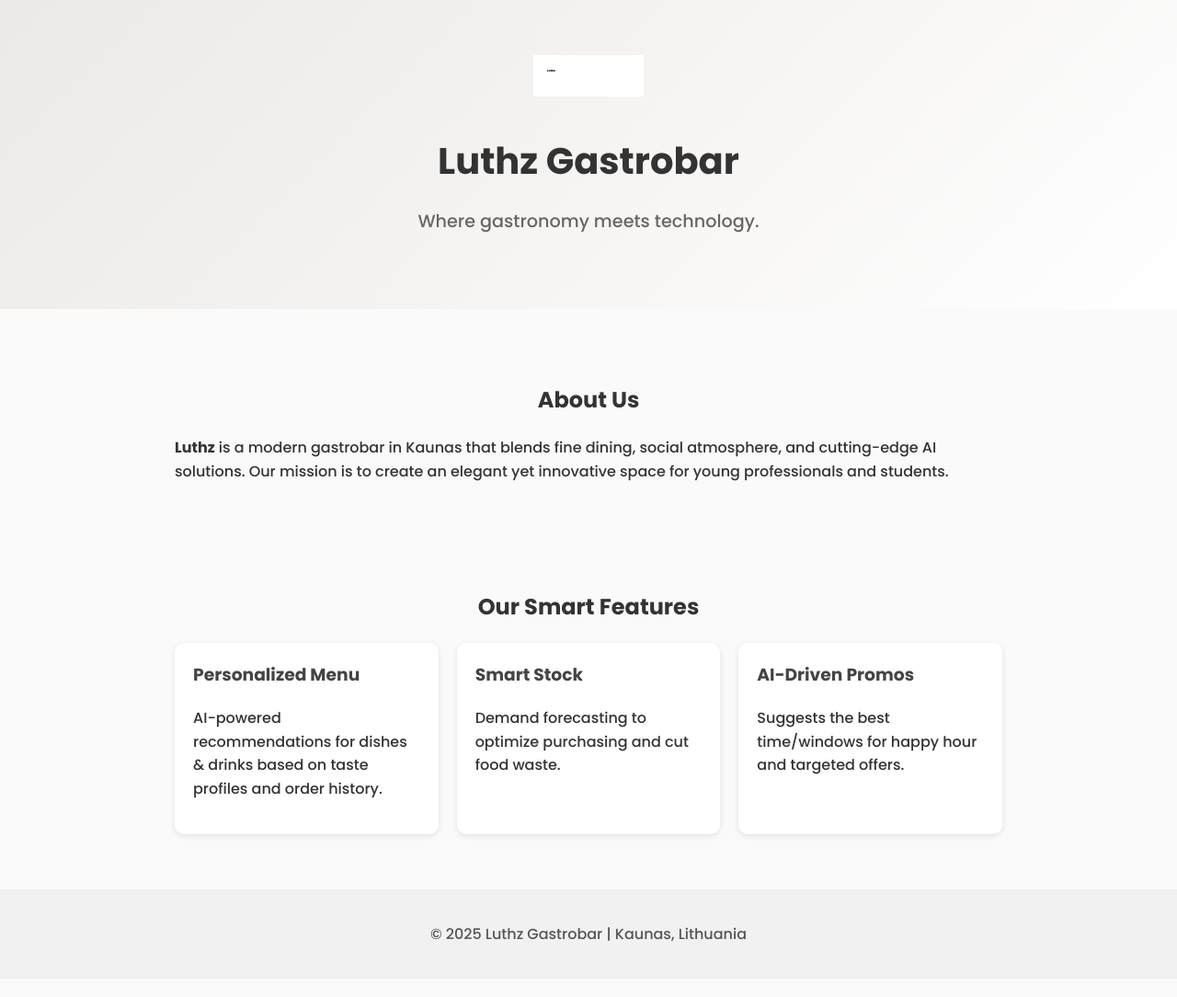
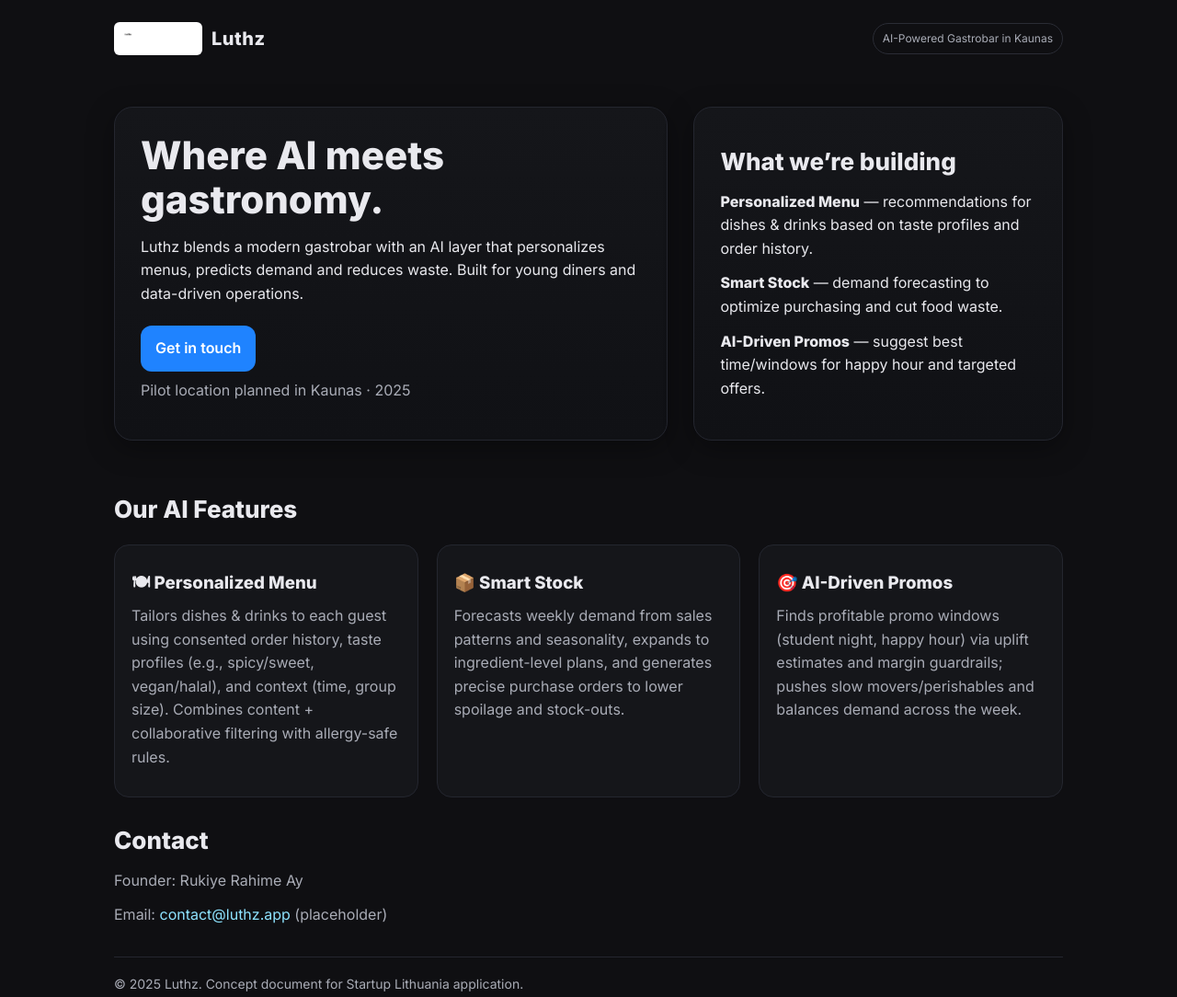
Before and after one commit to rkyrhmay/luthz-site, a plain HTML site: page index.html in a window 1280 px wide. Shown: the whole page at 92% size. Drawn offline with Linux system fonts and the light colour scheme.

Commit message:
Update index.html

```diff
--- a/index.html
+++ b/index.html
@@ -1,101 +1,88 @@
 <!DOCTYPE html>
 <html lang="en">
 <head>
-  <meta charset="UTF-8">
-  <meta name="viewport" content="width=device-width, initial-scale=1.0">
-  <title>Luthz Gastrobar</title>
-  <link href="https://fonts.googleapis.com/css2?family=Poppins:wght@300;500;700&display=swap" rel="stylesheet">
+<meta charset="utf-8">
+<meta name="viewport" content="width=device-width, initial-scale=1">
+<title>Luthz – AI-Powered Gastrobar</title>
+<meta name="description" content="Luthz is an AI-powered gastrobar in Kaunas offering personalized menus and smarter stock management to cut food waste.">
+<link href="https://fonts.googleapis.com/css2?family=Inter:wght@400;600;800&display=swap" rel="stylesheet">
 <style>
-    body {
-      margin: 0;
-      font-family: 'Poppins', sans-serif;
-      background: #fafafa;
-      color: #333;
-      line-height: 1.6;
+  :root{
+    --bg:#0f0f12; --card:#15161a; --text:#e9e9ee; --muted:#a9acb6; --accent:#8ee3ff;
   }
-    header {
-      text-align: center;
-      padding: 60px 20px;
-      background: linear-gradient(135deg, #ece9e6, #ffffff);
-    }
-    header img {
-      max-width: 120px;
-      margin-bottom: 20px;
-    }
-    header h1 {
-      font-size: 2.5rem;
-      margin: 10px 0;
-    }
-    header p {
-      font-size: 1.2rem;
-      color: #666;
-    }
-    section {
-      max-width: 900px;
-      margin: 40px auto;
-      padding: 20px;
-    }
-    h2 {
-      text-align: center;
-      margin-bottom: 20px;
-      font-weight: 600;
-    }
-    .features {
-      display: grid;
-      grid-template-columns: repeat(auto-fit, minmax(250px, 1fr));
-      gap: 20px;
-    }
-    .card {
-      background: #fff;
-      padding: 20px;
-      border-radius: 10px;
-      box-shadow: 0 2px 6px rgba(0,0,0,0.1);
-    }
-    .card h3 {
-      margin-top: 0;
-      color: #444;
-    }
-    footer {
-      text-align: center;
-      padding: 20px;
-      background: #f1f1f1;
-      color: #555;
-      margin-top: 40px;
-    }
+  *{box-sizing:border-box}
+  html,body{margin:0;padding:0;background:var(--bg);color:var(--text);font-family:Inter,system-ui,-apple-system,Segoe UI,Roboto,Helvetica,Arial,sans-serif;line-height:1.6}
+  a{color:var(--accent);text-decoration:none}
+  .container{max-width:1080px;margin:0 auto;padding:24px}
+  .nav{display:flex;align-items:center;justify-content:space-between;margin-bottom:12px}
+  .logo{font-weight:800;letter-spacing:.5px;font-size:20px}
+  .pill{padding:6px 10px;border:1px solid #2a2c35;border-radius:999px;color:var(--muted);font-size:12px}
+  .hero{display:grid;grid-template-columns:1.2fr .8fr;gap:28px;padding:44px 0}
+  .hero-card{background:linear-gradient(180deg,var(--card),#101115);border:1px solid #24262f;border-radius:20px;padding:28px;box-shadow:0 8px 30px rgba(0,0,0,.35)}
+  h1{font-size:42px;line-height:1.15;margin:0 0 14px}
+  h2{font-size:26px;margin:10px 0}
+  h3{margin:8px 0 8px}
+  p{margin:0 0 12px}
+  .cta{display:inline-block;margin-top:10px;padding:12px 16px;border-radius:12px;background:#1f83ff;color:white;font-weight:600;border:0}
+  .grid{display:grid;grid-template-columns:repeat(3,1fr);gap:20px;margin-top:18px}
+  .card{background:var(--card);border:1px solid #24262f;border-radius:16px;padding:18px;height:100%}
+  .muted{color:var(--muted)}
+  .footer{border-top:1px solid #24262f;margin-top:32px;padding-top:18px;color:var(--muted);font-size:14px}
+  @media (max-width:880px){ .hero{grid-template-columns:1fr} .grid{grid-template-columns:1fr} }
 </style>
 </head>
 <body>
-  <header>
-    <img src="luthz-logo.png" alt="Luthz Logo">
-    <h1>Luthz Gastrobar</h1>
-    <p>Where gastronomy meets technology.</p>
-  </header>
+  <div class="container">
+    <div class="nav">
+      <div class="logo" style="display:flex;align-items:center;gap:10px">
+        <img class="brand-logo" src="luthz-logo.png" alt="Luthz logo" style="height:36px;border-radius:6px;">
+        <span>Luthz</span>
+      </div>
+      <div class="pill">AI-Powered Gastrobar in Kaunas</div>
+    </div>
 
-  <section>
-    <h2>About Us</h2>
-    <p><strong>Luthz</strong> is a modern gastrobar in Kaunas that blends fine dining, social atmosphere, and cutting-edge AI solutions. Our mission is to create an elegant yet innovative space for young professionals and students.</p>
+    <section class="hero">
+      <div class="hero-card">
+        <h1>Where AI meets gastronomy.</h1>
+        <p>Luthz blends a modern gastrobar with an AI layer that personalizes menus, predicts demand and reduces waste. Built for young diners and data-driven operations.</p>
+        <a class="cta" href="#contact">Get in touch</a>
+        <p class="muted" style="margin-top:8px;">Pilot location planned in Kaunas · 2025</p>
+      </div>
+      <div class="hero-card">
+        <h2>What we’re building</h2>
+        <p><strong>Personalized Menu</strong> — recommendations for dishes & drinks based on taste profiles and order history.</p>
+        <p><strong>Smart Stock</strong> — demand forecasting to optimize purchasing and cut food waste.</p>
+        <p><strong>AI-Driven Promos</strong> — suggest best time/windows for happy hour and targeted offers.</p>
+      </div>
     </section>
 
     <section>
-    <h2>Our Smart Features</h2>
-    <div class="features">
+      <h2>Our AI Features</h2>
+      <div class="grid">
         <div class="card">
-        <h3>Personalized Menu</h3>
-        <p>AI-powered recommendations for dishes & drinks based on taste profiles and order history.</p>
+          <h3>🍽 Personalized Menu</h3>
+          <p class="muted">Tailors dishes & drinks to each guest using consented order history, taste profiles (e.g., spicy/sweet, vegan/halal), and context (time, group size). Combines content + collaborative filtering with allergy-safe rules.</p>
         </div>
         <div class="card">
-        <h3>Smart Stock</h3>
-        <p>Demand forecasting to optimize purchasing and cut food waste.</p>
+          <h3>📦 Smart Stock</h3>
+          <p class="muted">Forecasts weekly demand from sales patterns and seasonality, expands to ingredient-level plans, and generates precise purchase orders to lower spoilage and stock-outs.</p>
         </div>
         <div class="card">
-        <h3>AI-Driven Promos</h3>
-        <p>Suggests the best time/windows for happy hour and targeted offers.</p>
+          <h3>🎯 AI-Driven Promos</h3>
+          <p class="muted">Finds profitable promo windows (student night, happy hour) via uplift estimates and margin guardrails; pushes slow movers/perishables and balances demand across the week.</p>
         </div>
       </div>
     </section>
 
-  <footer>
-    <p>© 2025 Luthz Gastrobar | Kaunas, Lithuania</p>
-  </footer>
+    <section id="contact" style="margin-top:26px">
+      <h2>Contact</h2>
+      <p class="muted">Founder: Rukiye Rahime Ay</p>
+      <p class="muted">Email: <a href="mailto:contact@luthz.app">contact@luthz.app</a> (placeholder)</p>
+    </section>
+
+    <div class="footer">
+      © 2025 Luthz. Concept document for Startup Lithuania application.
+    </div>
+  </div>
 </body>
 </html>
```
Lines whose indentation alone changed are shown as unchanged.
